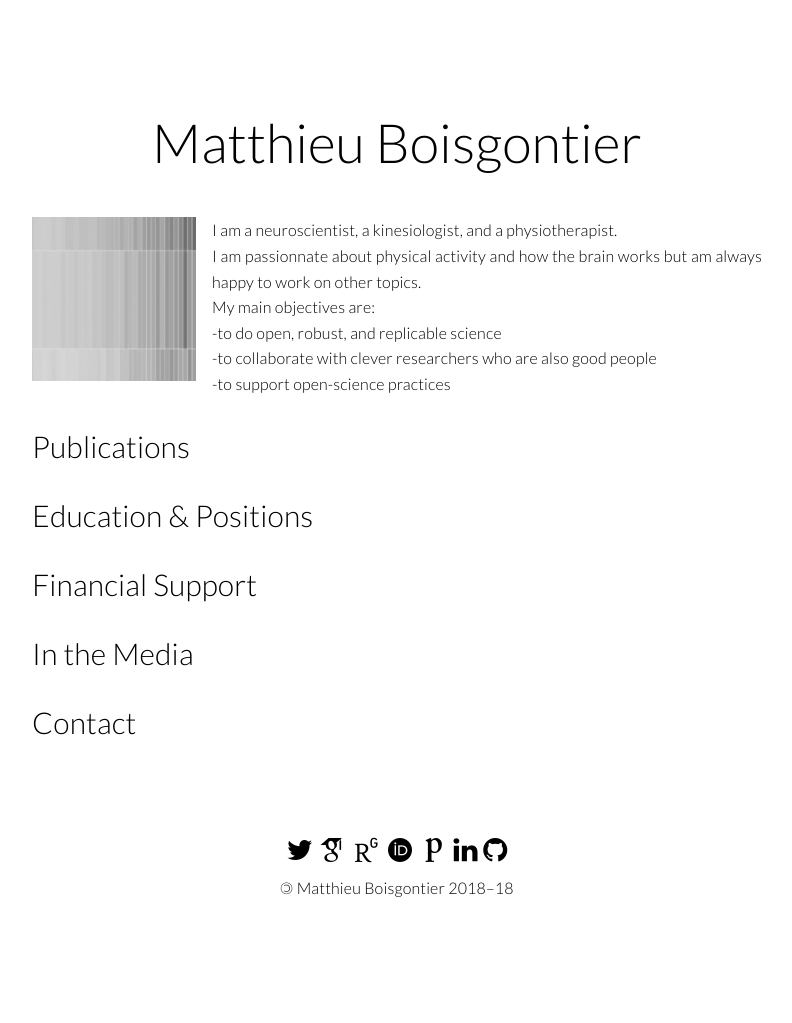
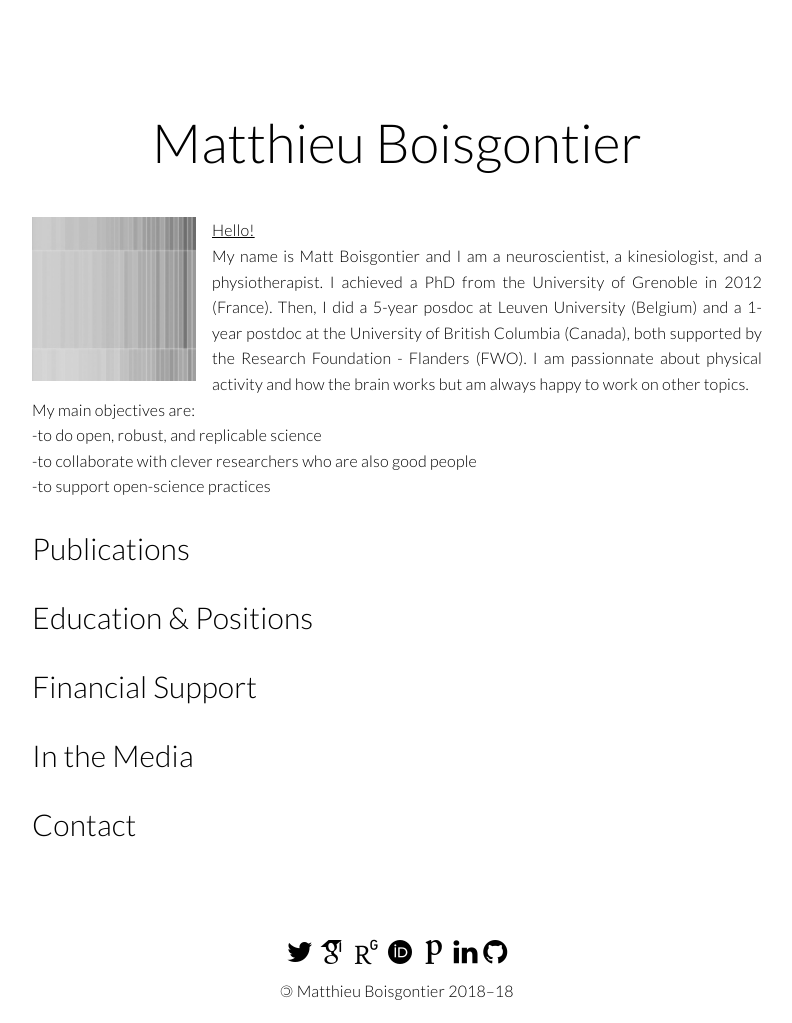
Before and after one commit to matthieuboisgontier/matthieuboisgontier.github.io, a Jekyll site: the page built from index.html, in a window 1280 px wide. Shown: the whole page, without its empty margins (243-1035 px from the left). Built offline with Jekyll 4.4.1, drawn with Linux system fonts in a browser that asks for light colours; nearby versions of some CDN libraries; some web fonts are replaced; a script that is not in the unit is left out; comment, search, counter and statistics services are not loaded; before the commit the page ends 921 px from its top, so only the background shows below that.

Commit message:
Update me.html

```diff
--- a/_includes/me.html
+++ b/_includes/me.html
@@ -1,10 +1,13 @@
 <p> <img src="/images/favicons/mstile-144x144.png">
   <p>
-    I am a neuroscientist, a kinesiologist, and a physiotherapist.<br/>
+    <u>Hello!</u><br/>
+    My name is Matt Boisgontier and I am a neuroscientist, a kinesiologist, and a physiotherapist.
+    I achieved a PhD from the University of Grenoble in 2012 (France).
+    Then, I did a 5-year posdoc at Leuven University (Belgium) and a 1-year postdoc at the University of British Columbia (Canada), both supported by the Research Foundation - Flanders (FWO).
     I am passionnate about physical activity and how the brain works but am always happy to work on other topics. <br/>
     My main objectives are:<br/>
      -to do open, robust, and replicable science<br/>
      -to collaborate with clever researchers who are also good people<br/>
-     -to support open-science practices
-  </p>
+     -to support open-science practices<br/>
+   </p>
 </p>
```
